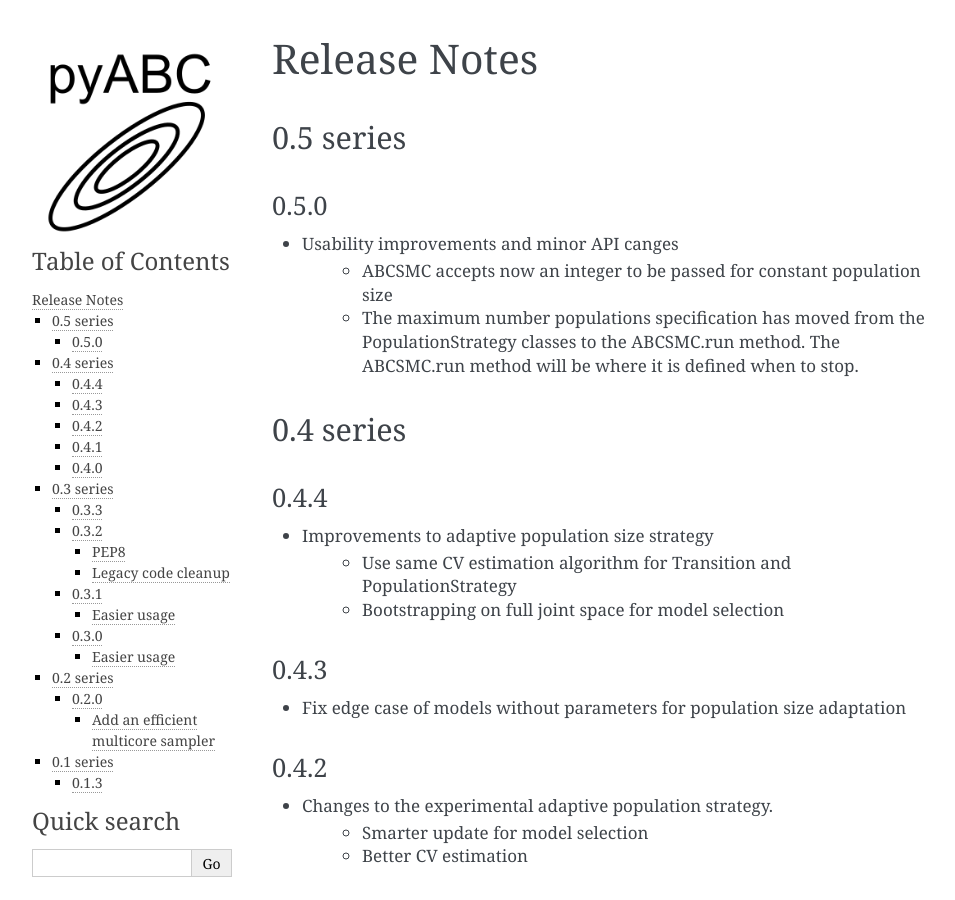
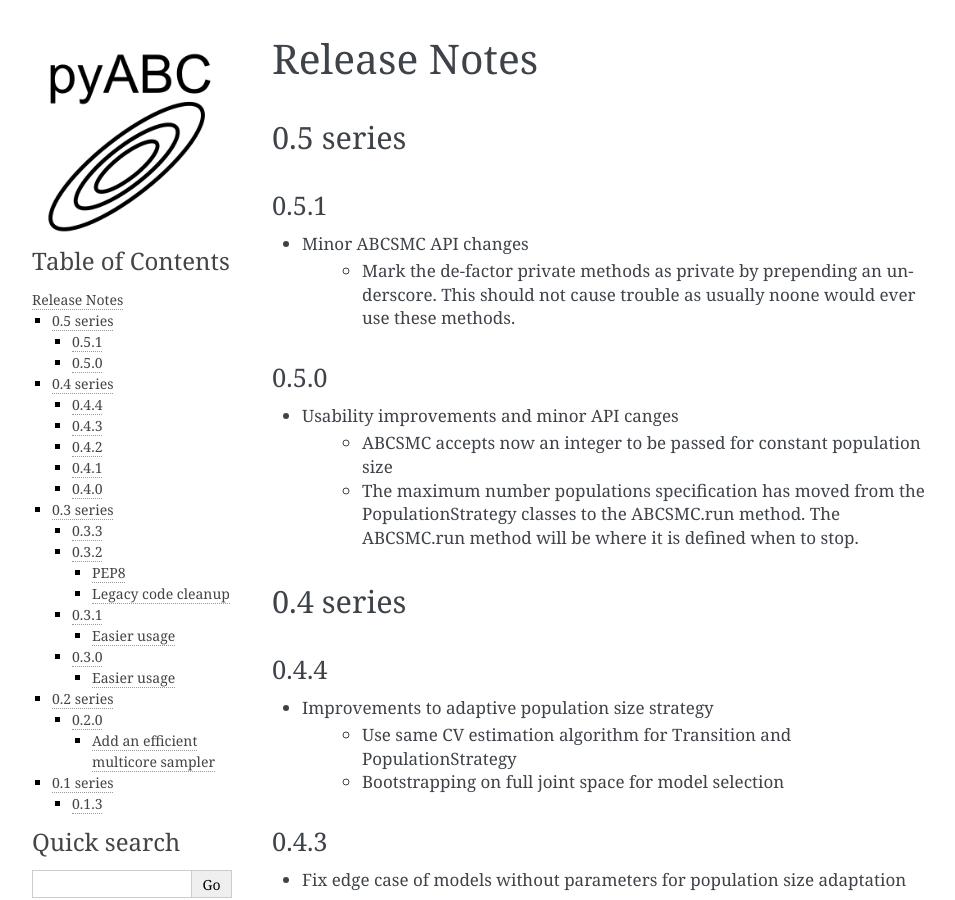
Before and after one commit to ICB-DCM/pyABC, a Sphinx documentation site: the page built from doc/releasenotes.rst, in a window 1280 px wide and 900 px high. Shown: the whole window, without its empty margins (148-1103 px from the left). Built offline with Sphinx 7.4.7, drawn with Linux system fonts in a browser that asks for light colours.

Commit message:
Mark ABCSMC's private methods as private by prepending the underscore

```diff
--- a/doc/releasenotes.rst
+++ b/doc/releasenotes.rst
@@ -3,6 +3,15 @@ Release Notes
 
 0.5 series
 ..........
+
+
+0.5.1
+-----
+
+* Minor ABCSMC API changes
+    * Mark the de-factor private methods as private by prepending an
+      underscore. This should not cause trouble as usually noone would
+      ever use these methods.
 
 
 0.5.0
--- a/pyabc/version.py
+++ b/pyabc/version.py
@@ -1 +1 @@
-__version__ = "0.5.0"
+__version__ = "0.5.1"
```
Also changed, not shown: 1 other file.
